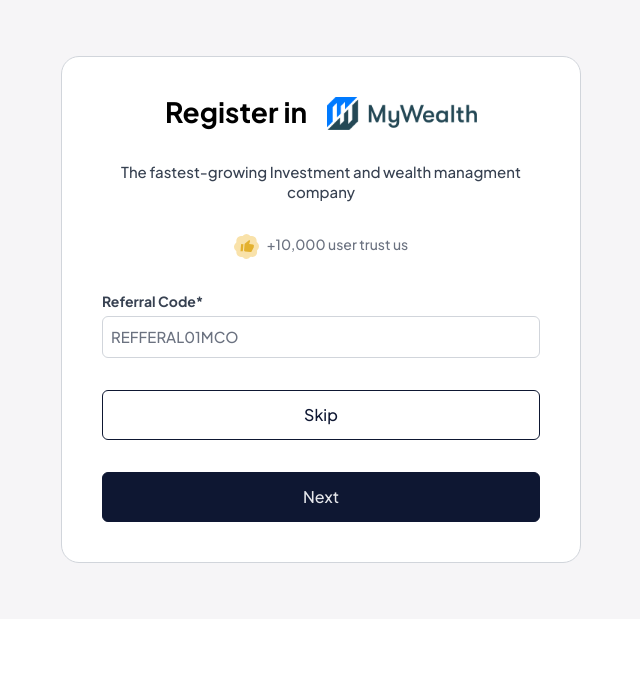
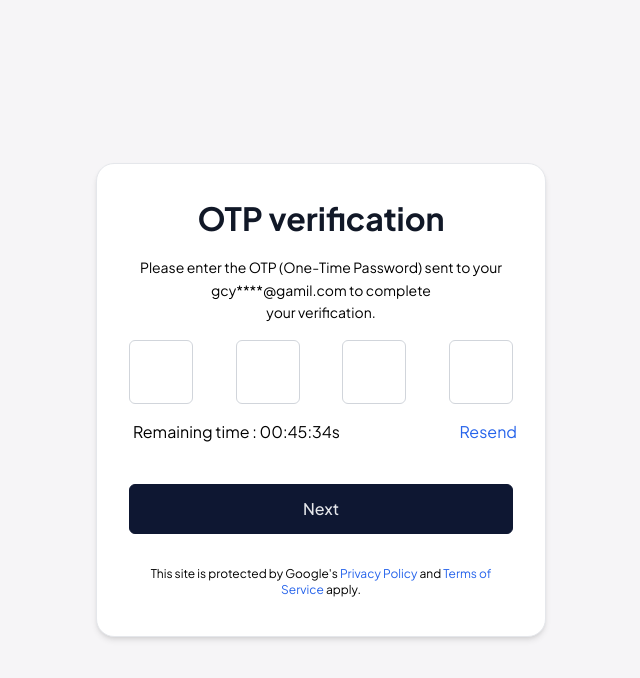
Before and after one commit to zaidkhan-code/My_wealth, a Next.js app: page / in a window 1280 px wide. Shown: the top 678 px of the page, without its empty margins (319-959 px from the left). Built offline with nearby package versions, Linux system fonts and the light colour scheme.

Commit message:
updated otp

```diff
--- a/src/app/page.js
+++ b/src/app/page.js
@@ -1,56 +1,68 @@
-import Image from "next/image";
-import LoginLogo from "../../public/Assets/user/darklogowithtext@2x.png";
-import Button from "../components/element/Button";
-import Input from "../components/element/Input";
-import LikeImg from "../../public/Assets/user/thumb-up-icn(1).svg";
-import Logo from "../../public/Assets/user/Logo.png";
+import React from 'react'
+import Ss from "../app/user/otp/page";
+const page = () => {
+  return (
+    <>
+      <Ss/>
+    </>
+  )
+}
 
-export default function Home() {
-  return (
-    <div className="md:bg-[#F6F5F7] bg-white pt-3 pb-6 md:pb-14 md:pt-14  h-screen md:h-auto gap-5 flex-col justify-between  md:justify-center flex md:items-center overflow-x-hidden ">
-      <div className="md:w-[520px] w-full text-center  md:h-auto px-4 py-8  md:px-10 md:py-10 gap-10 md:gap-8 flex flex-col items-center  md:rounded-[18px] bg-white md:border-[0.5px] md:border-gray-300">
-        <div className="hidden md:flex  flex-row gap-5">
-          <h5 className="text-[28px] font-bold leading-[30px] text-black">
-            Register in{" "}
-          </h5>
-          <Image
-            width={150}
-            className=" object-cover "
-            src={LoginLogo}
-            height={150}
-            alt=""
-          />
-        </div>
-        <div className="flex  flex-col gap-10 items-center justify-center md:hidden">
-          <Image
-            src={Logo}
-            width={44}
-            height={44}
-            className="block md:hidden"
-            alt="MyWealth Logo"
-          />
-          <h5 className="text-[28px] font-bold leading-[30px] text-black">
-            Register in MyWealth
-          </h5>
-        </div>
-        <p className="text-[15px]  text-gray-700 leading-[20px] font-medium ">
-          The fastest-growing Investment and wealth managment company
-        </p>
-        <div className="flex gap-2">
-          <Image width={25} height={25} alt="likeimg" src={LikeImg} />
-          <p className="text-[14px] font-medium text-gray-500">
-            +10,000 user trust us
-          </p>
-        </div>
-        <Input label="Referral Code*" placeholder="REFFERAL01MCO" />
-        <Button text="Skip" Theme="light" />
-        <Button text="Next" />
-      </div>
-      <p className=" text-[11px] md:text-[15px] font-medium max-w-[350px] mx-auto md:max-w-[380px] text-center md:hidden ">
-        This site is protected by Google&apos;s{" "}
-        <span className="text-blue-500">Privacy Policy</span> and{" "}
-        <span className="text-blue-500">Term of service</span> Apply
-      </p>
-    </div>
-  );
-}
+export default page
+
+// import Image from "next/image";
+// import LoginLogo from "../../public/Assets/user/darklogowithtext@2x.png";
+// import Button from "../components/element/Button";
+// import Input from "../components/element/Input";
+// import LikeImg from "../../public/Assets/user/thumb-up-icn(1).svg";
+// import Logo from "../../public/Assets/user/Logo.png";
+
+// export default function Home() {
+//   return (
+//     <div className="md:bg-[#F6F5F7] bg-white pt-3 pb-6 md:pb-14 md:pt-14  h-screen md:h-auto gap-5 flex-col justify-between  md:justify-center flex md:items-center overflow-x-hidden ">
+//       <div className="md:w-[520px] w-full text-center  md:h-auto px-4 py-8  md:px-10 md:py-10 gap-10 md:gap-8 flex flex-col items-center  md:rounded-[18px] bg-white md:border-[0.5px] md:border-gray-300">
+//         <div className="hidden md:flex  flex-row gap-5">
+//           <h5 className="text-[28px] font-bold leading-[30px] text-black">
+//             Register in{" "}
+//           </h5>
+//           <Image
+//             width={150}
+//             className=" object-cover "
+//             src={LoginLogo}
+//             height={150}
+//             alt=""
+//           />
+//         </div>
+//         <div className="flex  flex-col gap-10 items-center justify-center md:hidden">
+//           <Image
+//             src={Logo}
+//             width={44}
+//             height={44}
+//             className="block md:hidden"
+//             alt="MyWealth Logo"
+//           />
+//           <h5 className="text-[28px] font-bold leading-[30px] text-black">
+//             Register in MyWealth
+//           </h5>
+//         </div>
+//         <p className="text-[15px]  text-gray-700 leading-[20px] font-medium ">
+//           The fastest-growing Investment and wealth managment company
+//         </p>
+//         <div className="flex gap-2">
+//           <Image width={25} height={25} alt="likeimg" src={LikeImg} />
+//           <p className="text-[14px] font-medium text-gray-500">
+//             +10,000 user trust us
+//           </p>
+//         </div>
+//         <Input label="Referral Code*" placeholder="REFFERAL01MCO" />
+//         <Button text="Skip" Theme="light" />
+//         <Button text="Next" />
+//       </div>
+//       <p className=" text-[11px] md:text-[15px] font-medium max-w-[350px] mx-auto md:max-w-[380px] text-center md:hidden ">
+//         This site is protected by Google&apos;s{" "}
+//         <span className="text-blue-500">Privacy Policy</span> and{" "}
+//         <span className="text-blue-500">Term of service</span> Apply
+//       </p>
+//     </div>
+//   );
+// }
--- /dev/null
+++ b/src/app/user/otp/page.js
@@ -0,0 +1,75 @@
+"use client";
+import React from "react";
+import Button from "../../../components/element/Button";
+
+const Page = () => {
+  return (
+    <div className="md:bg-[#F6F5F7] bg-white min-h-screen flex flex-col items-center text-center justify-between md:justify-center px-4 py-9 md:px-4 md:py-4">
+      <div className="w-full md:max-w-[450px] gap-6 md:gap-4 flex flex-col bg-white md:p-8 md:rounded-[18px] md:shadow-md md:border md:border-gray-200 text-center">
+
+
+        <h2 className="sm:text-[20px] md:text-[32px] font-bold text-gray-900 leading-snug text-center">
+          OTP verification
+        </h2>
+
+
+        <p className="text-[7px] md:text-[14px] text-black w-full md:max-w-[402px] leading-relaxed text-center mx-auto">
+          Please enter the OTP (One-Time Password) sent to your <br />
+          gcy****@gamil.com to complete <br />
+          your verification.
+        </p>
+        <div className="flex justify-between w-full  mx-auto mt-0 text-xs sm:text-xs md:text-sm lg:text-base text-black gap-4  md:gap-8">
+  <input
+    type="text"
+    maxLength={1}
+    className="w-12 h-12 sm:w-16 sm:h-16 md:w-16 md:h-16 border border-gray-300 rounded-md text-center text-sm sm:text-base md:text-xl focus:outline-none focus:border-blue-500"
+  />
+  <input
+    type="text"
+    maxLength={1}
+    className="w-12 h-12 sm:w-14 sm:h-14 md:w-16 md:h-16 border border-gray-300 rounded-md text-center text-sm sm:text-base md:text-xl focus:outline-none focus:border-blue-500"
+  />
+  <input
+    type="text"
+    maxLength={1}
+    className="w-12 h-12 sm:w-14 sm:h-14 md:w-16 md:h-16 border border-gray-300 rounded-md text-center text-sm sm:text-base md:text-xl focus:outline-none focus:border-blue-500"
+  />
+  <input
+    type="text"
+    maxLength={1}
+    className="w-12 h-12 sm:w-14 sm:h-14 md:w-16 md:h-16 border border-gray-300 rounded-md text-center text-sm sm:text-base md:text-xl focus:outline-none focus:border-blue-500"
+  />
+</div>
+
+
+<div className="ml-1  flex justify-between w-full  mx-auto mt-0 text-xs sm:text-xs md:text-sm lg:text-base text-black">
+  <span>Remaining time : 00:45:34s</span>
+  <a href="#" className="text-blue-600">
+    Resend
+  </a>
+</div>
+
+
+        <div className="mt-10 md:mt-6">
+          <Button text="Next" />
+        </div>
+
+
+       <p className="text-[10px] md:text-xs text-black text-center mt-4 w-full max-w-[270px] md:max-w-[368px] min-h-[26px] md:min-h-[38px] leading-relaxed mx-auto">
+  This site is protected by Google's{" "}
+  <a href="#" className="text-blue-600">
+    Privacy Policy
+  </a>{" "}
+  and{" "}
+  <a href="#" className="text-blue-600">
+    Terms of Service
+  </a>{" "}
+  apply.
+</p>
+
+      </div>
+    </div>
+  );
+};
+
+export default Page;
```
